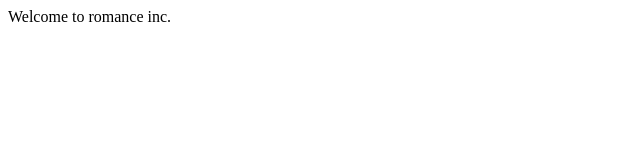
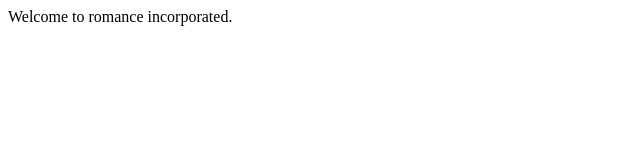
Before and after one commit to armstrongsouljah/trial-repo, a plain HTML site: page index.html in a window 1280 px wide. Shown: the full height of the page, 0-640 px from the left. Drawn offline with Linux system fonts and the light colour scheme.

Commit message:
minor change

```diff
--- a/index.html
+++ b/index.html
@@ -1,3 +1,3 @@
 <html>
-    Welcome to romance inc.
+    Welcome to romance incorporated.
 </html>
```
